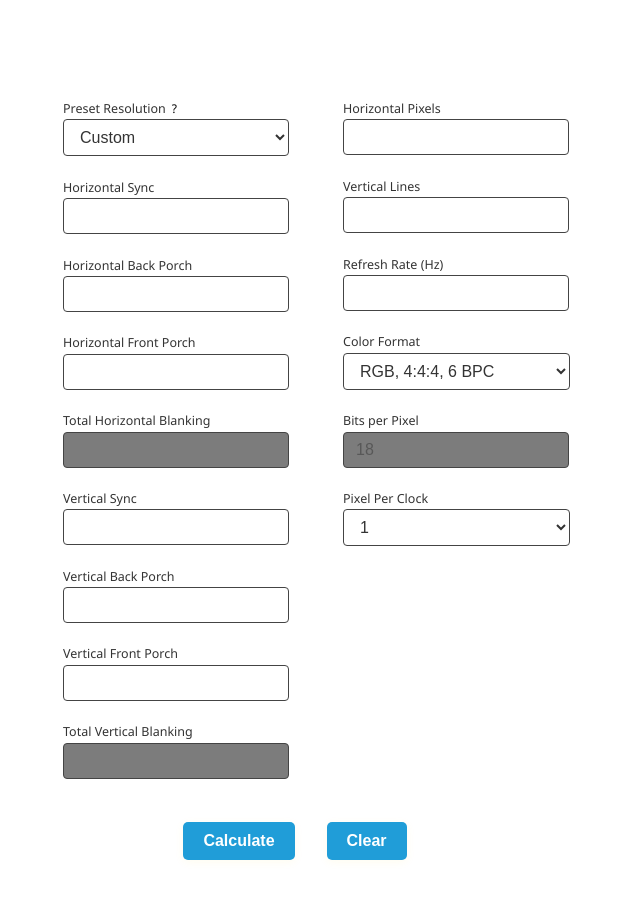
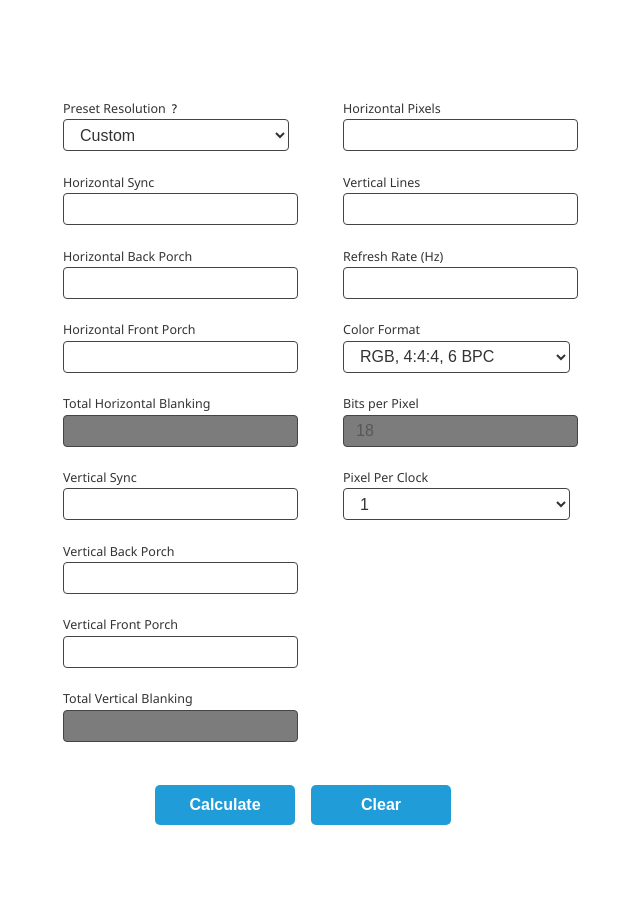
Before and after one commit to hfz-zhrdn/video-utility, a plain HTML site: page video_timing.html in a window 1280 px wide. Shown: the part 630-1528 px from the top of the page, without its empty margins (337-977 px from the left). Drawn offline with Linux system fonts and the light colour scheme.

Commit message:
Standardize fields formatting and cleaned code spacing

```diff
--- a/styles.css
+++ b/styles.css
@@ -63,8 +63,8 @@ html {
   --color-input-text: #333333; /* Input text color */
 
   /* Accent / semantic */
-  --color-accent: #209dd8 ; /* Primary accent (buttons, hover fills) */
-  --color-accent-hover: #3eabde ; /* Hover state for accent elements */
+  --color-accent: #209dd8; /* Primary accent (buttons, hover fills) */
+  --color-accent-hover: #3eabde; /* Hover state for accent elements */
   --color-error: #e53935; /* Validation errors */
 
   /* Tables */
@@ -143,7 +143,6 @@ input[type="text"] {
   color: var(--color-text-primary);
 }
 
-
 /* Custom styling for dropdown options */
 select option {
   background-color: #333333;
@@ -158,7 +157,6 @@ select option:checked {
   background-color: #6c6c6c !important;
   color: #ffffff !important;
 }
-
 
 /* Instructions & description text */
 .instructions-block,
@@ -183,29 +181,29 @@ body {
 /* Navigation button styling */
 
 .top-nav .nav-link {
-  color: #fff;  /* White font by default */
+  color: #fff; /* White font by default */
   text-decoration: none;
   font-weight: 600;
   font-size: 1.08em;
   padding: 0.3rem 1.2rem;
   border-radius: 0.4rem;
   transition: color 0.18s ease;
-  background: transparent !important;  /* No background */
-  border-bottom: none !important;      /* No border bottom */
+  background: transparent !important; /* No background */
+  border-bottom: none !important; /* No border bottom */
 }
 
 /* Grey text on hover, no background change */
 .top-nav .nav-link:hover,
 .top-nav .nav-link:focus {
-  color: #aaaaaa !important;           /* Grey font on hover */
-  background: transparent !important;  /* No background */
-  border-bottom: none !important;      /* No border */
+  color: #aaaaaa !important; /* Grey font on hover */
+  background: transparent !important; /* No background */
+  border-bottom: none !important; /* No border */
 }
 
 /* Active page indicator - yellow line under the specific nav button */
 .top-nav .nav-link.active {
   position: relative;
-  color: #fff !important;  /* Keep active link white */
+  color: #fff !important; /* Keep active link white */
   background: transparent !important; /* No background */
 }
 
@@ -470,6 +468,27 @@ body {
   box-sizing: border-box;
 }
 
+/* General standardize input heights */
+input[type="number"],
+input[type="text"],
+select {
+  height: 2rem;
+  line-height: 2rem;
+  padding: 0 0.75rem;
+  box-sizing: border-box;
+}
+
+/* Standardize input heights and widths for Video Timing Calculator */
+.video-timing-bg-container input[type="number"],
+.video-timing-bg-container input[type="text"],
+.video-timing-bg-container select {
+  height: 2rem;
+  width: 235px;
+  line-height: 2rem;
+  padding: 0 0.75rem;
+  box-sizing: border-box;
+}
+
 /* Error and highlight styles */
 .field-group input[type="number"] {
   width: 100%;
@@ -541,7 +560,6 @@ select.highlight {
   margin-top: 0.7rem;
   padding-top: 0;
 }
-
 
 .action-btn {
   background: #ffdd33;
@@ -557,7 +575,6 @@ select.highlight {
   box-shadow: 0 2px 8px rgba(255, 221, 51, 0.08);
 }
 
-
 /* Button hover styles */
 button#calculateButton:hover,
 button#clearButton:hover,
@@ -569,7 +586,7 @@ button[type="button"]:hover,
 input[type="button"]:hover,
 .button-row button:hover {
   background-color: #3eabde !important; /* Lighter blue on hover */
-  color: #ffffff !important;            /* Keep text white */
+  color: #ffffff !important; /* Keep text white */
   transform: translateY(-2px) scale(1.05);
 }
 
@@ -808,7 +825,7 @@ button[type="button"],
 input[type="button"],
 .button-row button {
   background-color: #209dd8 !important; /* Blue background */
-  color: #ffffff !important;            /* White text */
+  color: #ffffff !important; /* White text */
   border: none !important;
   padding: 10px 20px;
   font-size: 16px;
@@ -906,6 +923,10 @@ input[type="button"],
   text-align: center;
 }
 
+#b2p-bandwidth-output {
+  color: black !important;
+}
+
 #calc-p2b-btn:hover,
 .clear-btn:hover {
   background: #fff700;
@@ -1009,17 +1030,15 @@ input[type="button"],
   background: #ffd600 !important;
 }
 
-
 .main-banner,
 .banner-content,
 .banner-nav,
 .banner-underline,
 .top-nav,
 .main-nav {
-  background: #333333!important; /* Grey background */
-  color: #fffde7 !important;      /* Light text color */
-}
-
+  background: #333333 !important; /* Grey background */
+  color: #fffde7 !important; /* Light text color */
+}
 
 /* Resize the .top-nav */
 .top-nav {
@@ -1682,3 +1701,25 @@ body.light .output-container {
   box-shadow: none !important;
 }
 /* End drop shadow removal overrides */
+
+/* Video Timing page button standardization */
+.video-timing-bg-container .button-row {
+  justify-content: center !important;
+  gap: 1rem;
+  margin-top: 1.2rem;
+}
+
+.video-timing-bg-container .action-btn {
+  min-width: 140px;
+  height: 40px; /* ~2.5rem */
+  padding: 0 16px;
+  font-size: 16px;
+  font-weight: 600;
+  border-radius: 6px;
+  margin-right: 0; /* use flex gap for spacing */
+}
+
+/* Ensure hover effect remains consistent */
+.video-timing-bg-container .action-btn:hover {
+  transform: translateY(-2px) scale(1.05);
+}
```
